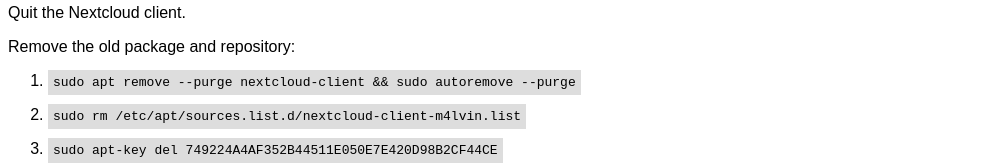
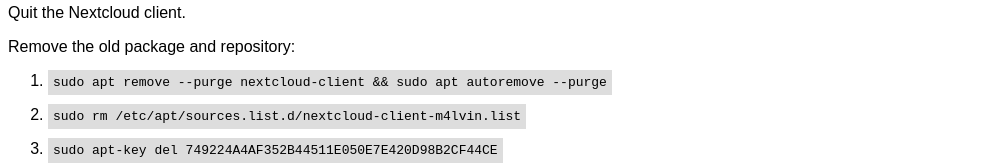
Before and after one commit to m4lvin/nextcloud-client-debian-packaging, a plain HTML site: page index.html in a window 1280 px wide. Shown: the part 196-361 px from the top of the page, without its empty margins (0-995 px from the left). Drawn offline with Linux system fonts and the light colour scheme.

Commit message:
fix typo

```diff
--- a/index.html
+++ b/index.html
@@ -18,7 +18,7 @@ a:hover { text-decoration:underline; }
 <p>Quit the Nextcloud client.</p>
 <p>Remove the old package and repository:</p>
 <ol type="1">
-<li><p><code>sudo apt remove --purge nextcloud-client &amp;&amp; sudo autoremove --purge</code></p></li>
+<li><p><code>sudo apt remove --purge nextcloud-client &amp;&amp; sudo apt autoremove --purge</code></p></li>
 <li><p><code>sudo rm /etc/apt/sources.list.d/nextcloud-client-m4lvin.list</code></p></li>
 <li><p><code>sudo apt-key del 749224A4AF352B44511E050E7E420D98B2CF44CE</code></p></li>
 <li><p><code>sudo apt update</code></p></li>
```
